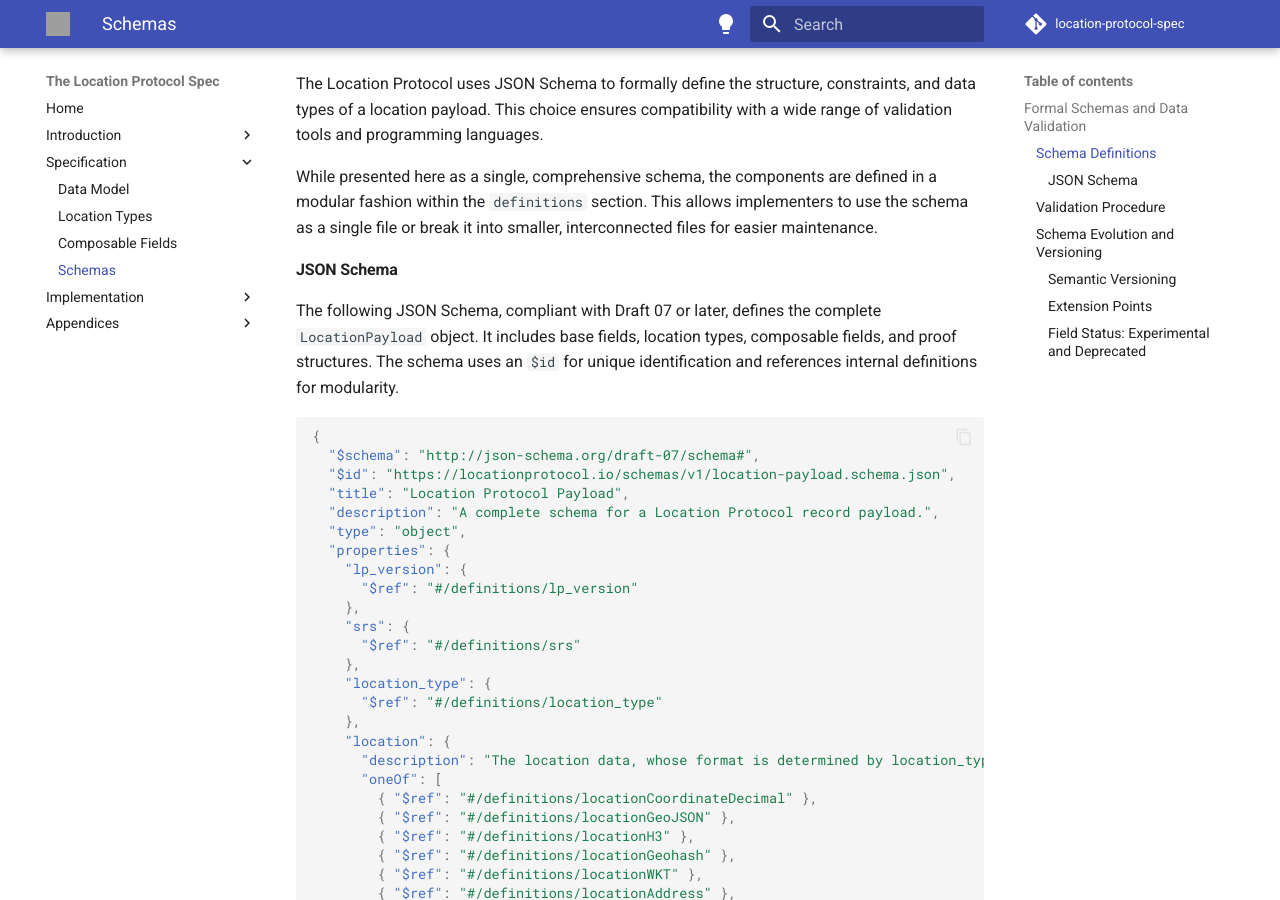
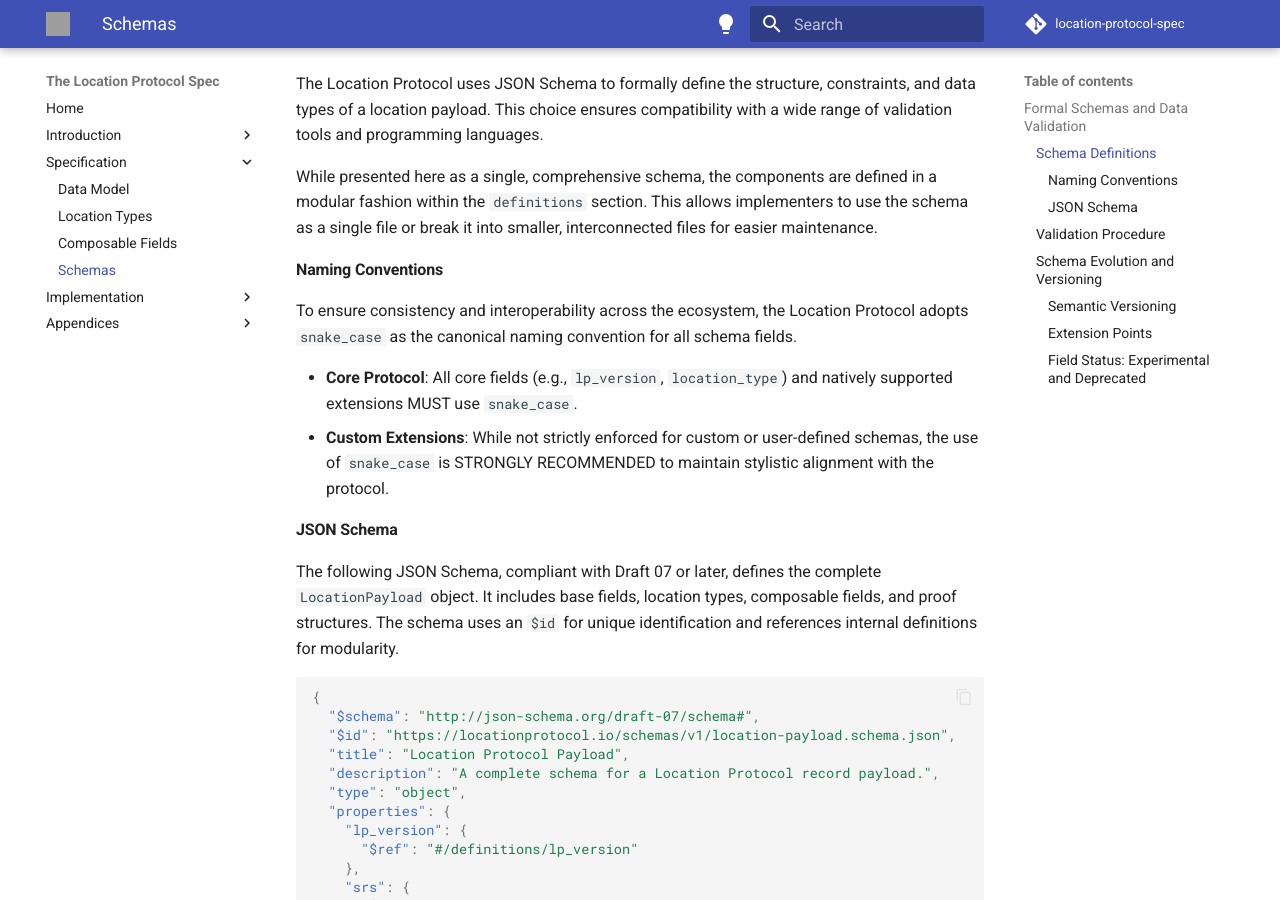
Before and after one commit to DecentralizedGeo/location-protocol-spec, an MkDocs documentation site: the page built from docs/spec-page/specification/schemas.md, in a window 1280 px wide and 900 px high, scrolled down 380 px. Built offline with MkDocs 1.6.1 and Material for MkDocs 9.7.7, drawn with Linux system fonts in a browser that asks for light colours; comment, search, counter and statistics services are not loaded; grey boxes are pictures that could not be loaded.

Commit message:
Docs: Introduce `snake_case` naming convention for protocol fields

```diff
--- a/docs/spec-page/specification/schemas.md
+++ b/docs/spec-page/specification/schemas.md
@@ -7,6 +7,13 @@ This document provides the definitive formal schemas for the Location Protocol,
 The Location Protocol uses JSON Schema to formally define the structure, constraints, and data types of a location payload. This choice ensures compatibility with a wide range of validation tools and programming languages.
 
 While presented here as a single, comprehensive schema, the components are defined in a modular fashion within the `definitions` section. This allows implementers to use the schema as a single file or break it into smaller, interconnected files for easier maintenance.
+
+#### Naming Conventions
+
+To ensure consistency and interoperability across the ecosystem, the Location Protocol adopts `snake_case` as the canonical naming convention for all schema fields.
+
+- **Core Protocol**: All core fields (e.g., `lp_version`, `location_type`) and natively supported extensions MUST use `snake_case`.
+- **Custom Extensions**: While not strictly enforced for custom or user-defined schemas, the use of `snake_case` is STRONGLY RECOMMENDED to maintain stylistic alignment with the protocol.
 
 #### JSON Schema
 
```
